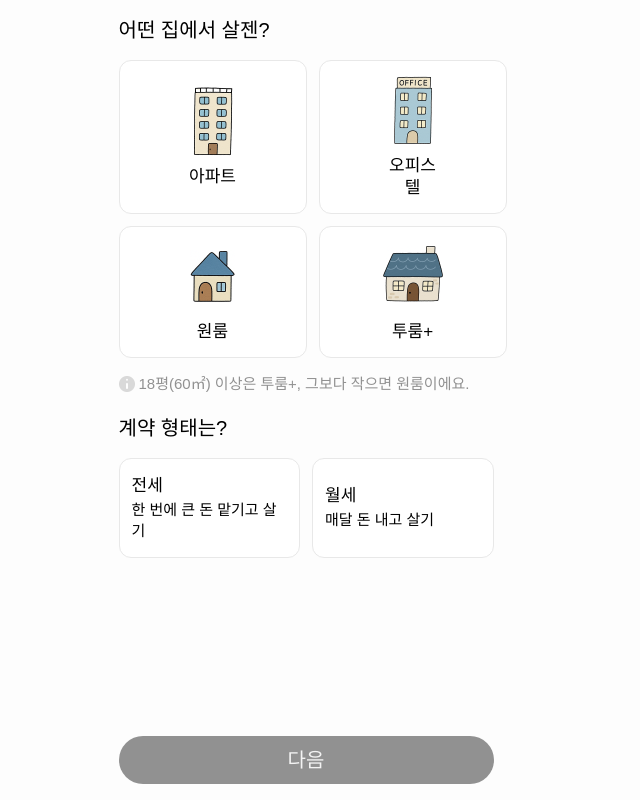
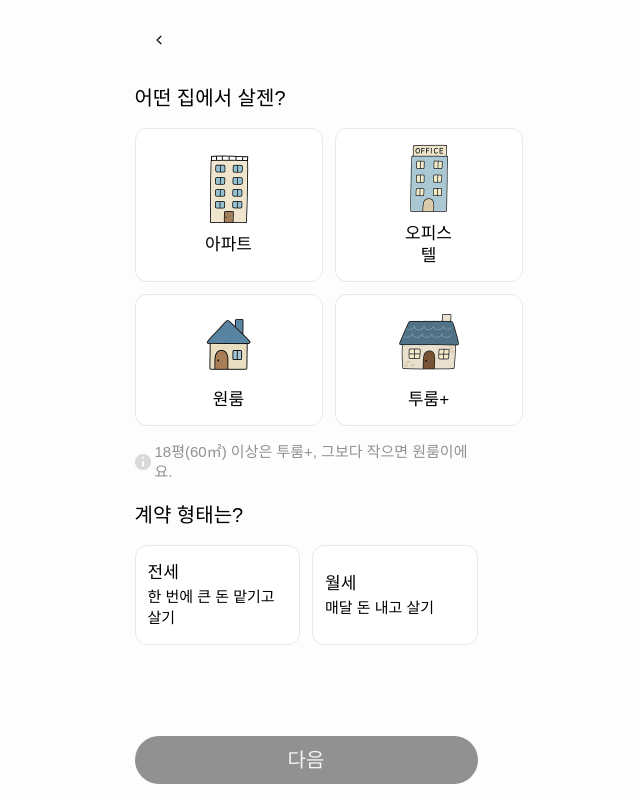
Before and after one commit to tnalswkd/seoul-mouse, a Next.js app: page /type-select in a window 1280 px wide. Shown: the whole page, without its empty margins (334-974 px from the left). Built offline with nearby package versions, Linux system fonts and the light colour scheme; a web font is replaced by a local one.

Commit message:
Add back navigation button to TypeSelectPage with corresponding styles

```diff
--- a/app/(route)/type-select/page.tsx
+++ b/app/(route)/type-select/page.tsx
@@ -8,6 +8,7 @@ import Typography from "@/app/_components/Typography";
 import { Button } from "@/app/_components/Button";
 
 import icInfo from "@/app/_assets/icon/ic_info.png";
+import icChevronLeft from "@/app/_assets/icon/ic_chevron-left.png";
 import ilApartment from "@/app/_assets/illust/il_apartment.png";
 import ilOffice from "@/app/_assets/illust/il_office.png";
 import ilOneroom from "@/app/_assets/illust/il_oneroom.png";
@@ -43,6 +44,10 @@ export default function TypeSelectPage() {
     },
   ];
 
+  const handleBack = () => {
+    router.back();
+  };
+
   const handleNext = () => {
     if (!selectedHousingType || !selectedContractType) return;
 
@@ -56,6 +61,13 @@ export default function TypeSelectPage() {
 
   return (
     <S.Container>
+      {/* 헤더 */}
+      <S.Header>
+        <S.BackButton onClick={handleBack}>
+          <Image src={icChevronLeft} alt="뒤로가기" width={48} height={48} />
+        </S.BackButton>
+      </S.Header>
+
       {/* 주거 형태 섹션 */}
       <S.Section>
         <div
@@ -157,12 +169,34 @@ const S = {
     min-height: 100vh;
     background-color: var(--bg);
     margin: 0 auto;
-    padding: 16px 0px;
+    padding: 16px;
     display: flex;
     flex-direction: column;
     align-items: center;
     gap: 20px;
   `,
+
+  Header: styled.div`
+    width: 100%;
+    display: flex;
+    align-items: center;
+    gap: 0;
+    padding: 0;
+    position: relative;
+  `,
+
+  BackButton: styled.button`
+    width: 48px;
+    height: 48px;
+    display: flex;
+    align-items: center;
+    justify-content: center;
+    border: none;
+    background: transparent;
+    cursor: pointer;
+    padding: 6px 9px;
+  `,
+
   Section: styled.div`
     width: 100%;
     display: flex;
```
